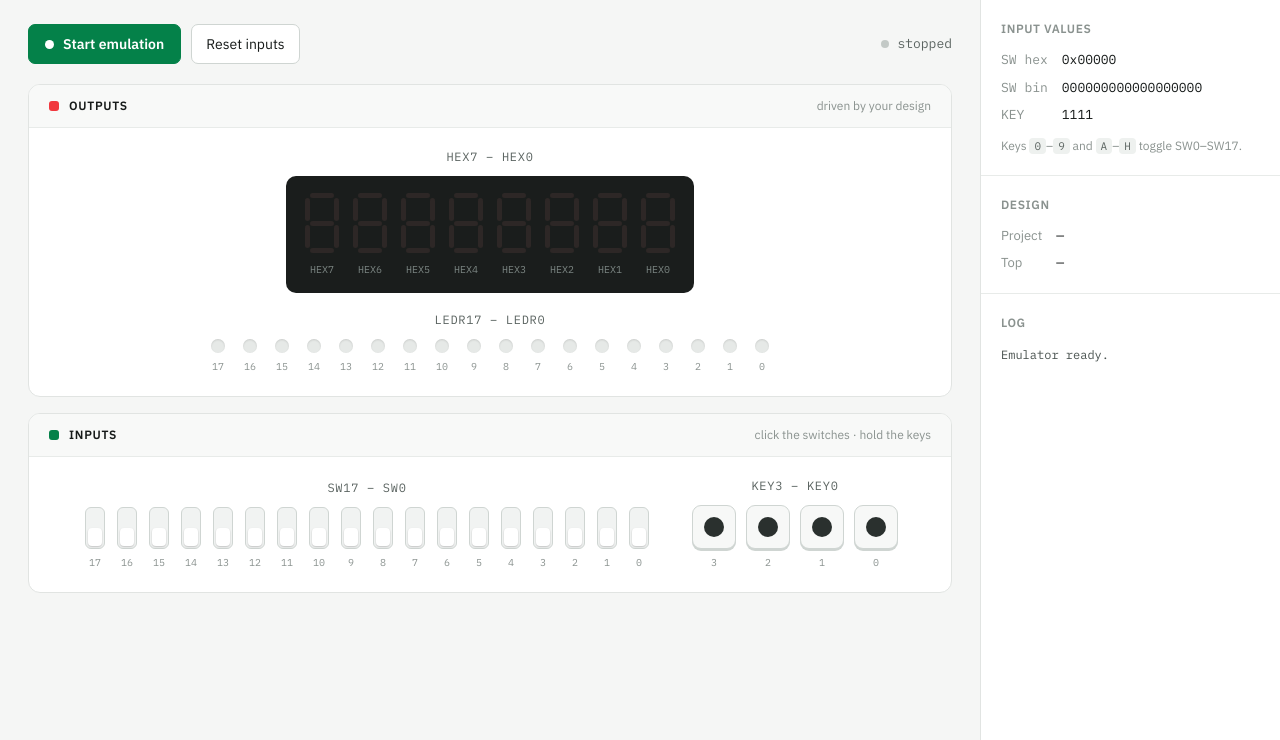
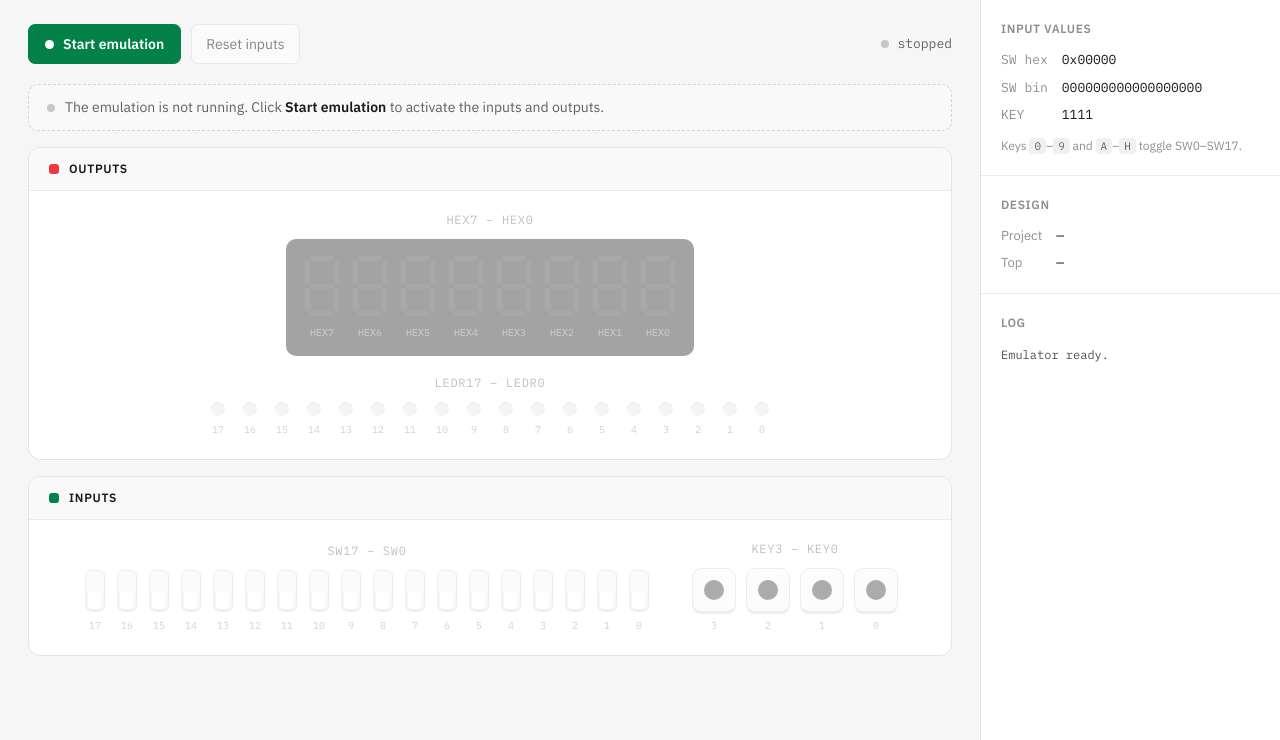
Before and after one commit to eduardobatista/FPGAEmuWeb, a Flask app: page /emulation in a window 1280 px wide. Shown: the part 60-800 px from the top of the page. Run offline with Flask 3, Linux system fonts and the light colour scheme; a user stored in the database is signed in; parts of the project's set-up code (start-up, migrations or seed data) failed here and were passed over; some libraries are stand-ins or nearby versions.

Commit message:
Emulation: inputs and outputs inactive until the emulation starts
Co-Authored-By: Claude Opus 5.5 <noreply@anthropic.com>

```diff
--- a/templates/emulation.html
+++ b/templates/emulation.html
@@ -65,6 +65,13 @@
 
     .fe-board.is-stopped .fe-seg.is-on { background: #2d2726; box-shadow: none; }
     .fe-board.is-stopped .fe-led.is-on { background: #e6e9e7; box-shadow: inset 0 1px 2px rgba(0,0,0,.12); }
+    /* while the emulation is not running, the board is inactive: dimmed and not clickable */
+    .fe-board.is-stopped .fe-zone-body { opacity: .4; filter: grayscale(1); pointer-events: none; user-select: none; }
+    .fe-board.is-stopped .fe-zone-hint { visibility: hidden; }
+    .fe-board-notice { display: none; align-items: center; gap: 10px; padding: 12px 18px; border-radius: 10px;
+                       background: var(--fe-surface-2); border: 1px dashed var(--fe-border-input); color: var(--fe-muted); font-size: 14px; }
+    .fe-board.is-stopped .fe-board-notice { display: flex; }
+    .fe-board-notice b { color: var(--fe-ink); font-weight: 600; }
 
     .fe-emu-side { display: flex; flex-direction: column; }
     .fe-emu-side .fe-side-section:last-child { border-bottom: 0; flex: 1; min-height: 0; overflow: auto; }
@@ -91,12 +98,16 @@
                 <button id="iniciar" type="button" class="button is-primary" onclick="$('#iniciar').prop('disabled',true); Emular();">
                   <span class="fe-btn-icon is-dot" id="iniciaricon"></span><span id="iniciarlabel">Start emulation</span>
                 </button>
-                <button type="button" class="button" onclick="resetInputs();">Reset inputs</button>
+                <button type="button" class="button" id="resetbtn" onclick="resetInputs();" disabled>Reset inputs</button>
                 <span class="fe-spacer"></span>
                 <span class="fe-status"><span class="fe-dot" id="emudot"></span><span id="emustatus">stopped</span></span>
               </div>
 
               <div class="fe-board is-stopped" id="board">
+
+                <div class="fe-board-notice" id="boardnotice">
+                  <span class="fe-dot"></span><span id="boardnoticetext">The emulation is not running. Click <b>Start emulation</b> to activate the inputs and outputs.</span>
+                </div>
 
                 <section class="fe-zone is-outputs" aria-label="Outputs">
                   <header class="fe-zone-head">
@@ -179,6 +190,7 @@
 
         document.addEventListener("keydown", function(event) {
             if (event.target.tagName === "INPUT" && event.target.type !== "checkbox") { return; }
+            if ($("#board").hasClass("is-stopped")) { return; }
             if (/^[0-9]$/.test(event.key)) {
                 $("#SW" + event.key).click();
             } else if (/^[a-hA-H]$/.test(event.key)) {
@@ -246,6 +258,15 @@
             $("#emudot").toggleClass("is-ok", state == "running").toggleClass("is-busy", state == "starting");
             $("#emustatus").text(state == "starting" ? "starting…" : state);
             $("#board").toggleClass("is-stopped", state != "running");
+            $("#switches input, #keys button, #resetbtn").prop("disabled", state != "running");
+            $("#boardnoticetext").html(state == "starting" ? "Starting the emulation…" :
+                "The emulation is not running. Click <b>Start emulation</b> to activate the inputs and outputs.");
+            if (state != "running") {
+                // keys held when the emulation stops are released
+                window.keysDown = [false, false, false, false];
+                $("#keys .fe-key").removeClass("is-pressed");
+                updateInputsPanel();
+            }
         }
 
         $(document).ready(function() {
@@ -286,7 +307,7 @@
                     </div>
                 `);
             }
-            updateInputsPanel();
+            setRunUi("stopped");
         });
 
         function mousedown(element) {
```
